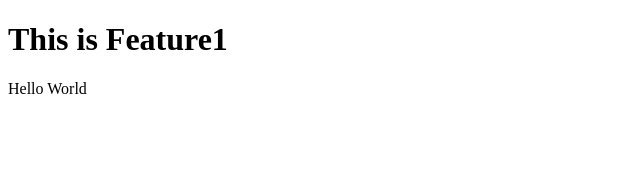
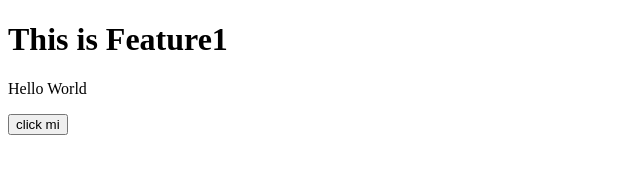
Before and after one commit to Rutuja9604/LocalRepo, a plain HTML site: page index.html in a window 1280 px wide. Shown: the whole page, without its empty margins (0-640 px from the left). Drawn offline with Linux system fonts and the light colour scheme.

Commit message:
Add Button

```diff
--- a/index.html
+++ b/index.html
@@ -8,6 +8,7 @@
 <body>
     <h1>This is Feature1</h1>
     <p>Hello World</p>
+    <button>click mi</button>
 
 </body>
 </html>
```
